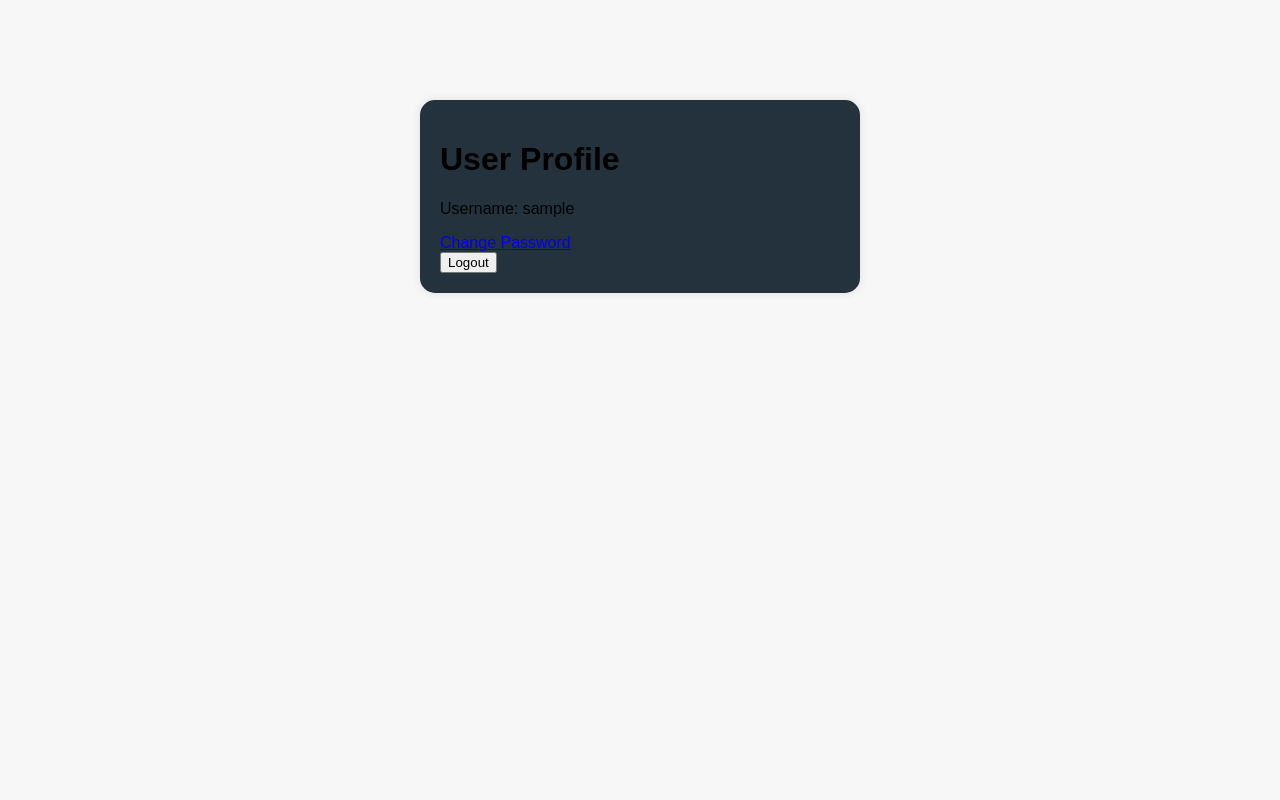
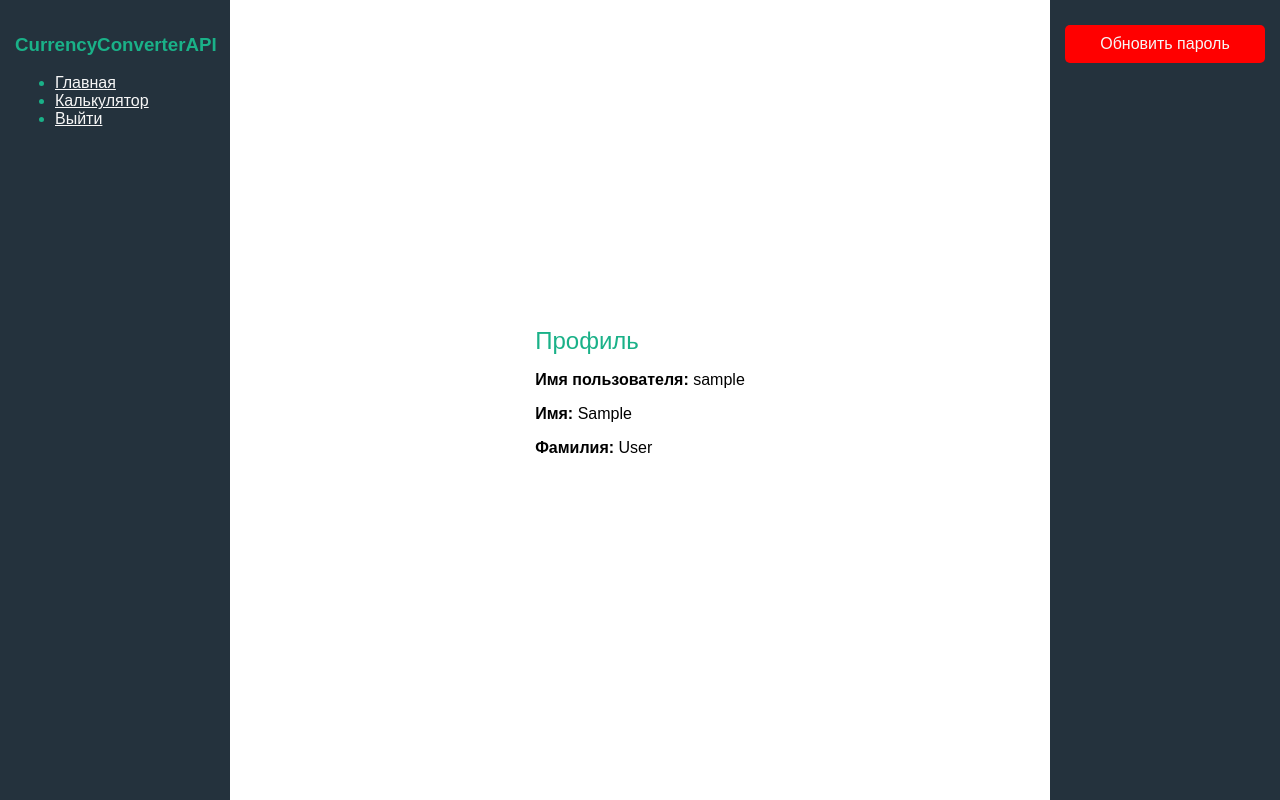
Before and after one commit to WalkMan-19/CurrencyConverterAPI, a Django app: page /profile in a window 1280 px wide. Run offline with Django 5.2, Linux system fonts and the light colour scheme; the visitor is signed in with stand-in values (Sample User, id 1).

Commit message:
Добавлены и изменены html и css для страницы профиля

```diff
--- a/templates/users/login.html
+++ b/templates/users/login.html
@@ -4,7 +4,7 @@
     <meta charset="UTF-8">
     <meta name="viewport" content="width=device-width, initial-scale=1.0">
     {% load static %}
-    <link rel="stylesheet" href="{% static 'css/styles.css' %}">
+    <link rel="stylesheet" href="{% static 'css/form_styles.css' %}">
     <title>Авторизация</title>
 </head>
 <body>
--- a/templates/users/profile.html
+++ b/templates/users/profile.html
@@ -1,21 +1,31 @@
 <!DOCTYPE html>
-<html lang="en">
+<html lang="ru">
 <head>
     <meta charset="UTF-8">
     <meta name="viewport" content="width=device-width, initial-scale=1.0">
     {% load static %}
-    <link rel="stylesheet" href="{% static 'css/styles.css' %}">
-    <title>User Profile</title>
+    <link rel="stylesheet" href="{% static 'css/profile_styles.css'%}">
+    <title>Профиль</title>
 </head>
 <body>
-    <div class="container">
-        <h1>User Profile</h1>
-        <p>Username: {{ user.username }}</p>
-        <a href="{% url 'update_password-view' %}">Change Password</a>
-        <form method="post" action="{% url 'logout' %}">
-            {% csrf_token %}
-            <button type="submit">Logout</button>
-        </form>
+    <div class="sidebar">
+        <h3>CurrencyConverterAPI</h3>
+        <ul>
+            <li><a href="/home" style="color: #f7f7f7;">Главная</a></li>
+            <li><a href="/calculator" style="color: #f7f7f7;">Калькулятор</a></li>
+            <li><a href="/logout" style="color: #f7f7f7;">Выйти</a></li>
+        </ul>
+    </div>
+    <div class="main">
+        <div class="profile">
+            <div class="profile-title">Профиль</div>
+            <p><strong>Имя пользователя:</strong> {{ user.username }}</p>
+            <p><strong>Имя:</strong> {{ user.first_name }}</p>
+            <p><strong>Фамилия:</strong> {{ user.last_name }}</p>
+        </div>
+    </div>
+    <div class="actions">
+        <a href="{% url 'update_password-view' %}" class="action-button">Обновить пароль</a>
     </div>
 </body>
 </html>
--- a/templates/users/signup.html
+++ b/templates/users/signup.html
@@ -4,7 +4,7 @@
     <meta charset="UTF-8">
     <meta name="viewport" content="width=device-width, initial-scale=1.0">
     {% load static %}
-    <link rel="stylesheet" href="{% static 'css/styles.css' %}">
+    <link rel="stylesheet" href="{% static 'css/form_styles.css' %}">
     <title>Регистрация</title>
 </head>
 <body>
--- /dev/null
+++ b/users/static/css/profile_styles.css
@@ -0,0 +1,54 @@
+body {
+    display: flex;
+    margin: 0;
+    font-family: Arial, sans-serif;
+    height: 100vh;
+}
+
+.sidebar {
+    background-color: #24323d;
+    color: #1ab188;
+    width: 200px;
+    padding: 15px;
+}
+
+.main {
+    flex-grow: 1;
+    display: flex;
+    justify-content: center;
+    align-items: center;
+    padding: 20px;
+    text-align: center;
+}
+
+.profile {
+    text-align: left;
+}
+
+.profile-title {
+    color: #1ab188;
+    font-size: 24px;
+    margin-bottom: 10px;
+}
+
+.actions {
+    background-color: #24323d;
+    color: #f7f7f7;
+    padding: 15px;
+    width: 200px;
+    text-align: center;
+}
+
+.action-button {
+    display: block;
+    background-color: red;
+    color: #f7f7f7;
+    padding: 10px;
+    margin: 10px 0;
+    text-decoration: none;
+    border-radius: 5px;
+}
+
+.action-button:hover {
+    opacity: 0.8;
+}
--- a/users/urls.py
+++ b/users/urls.py
@@ -5,5 +5,5 @@ urlpatterns = [
     path('signup', views.SignupView.as_view(), name='signup-view'),
     path('login', views.LoginView.as_view(), name='login-view'),
     path('profile', views.ProfileView.as_view(), name='profile-view'),
-    path('profile/update_password', views.UpdatePasswordView.as_view(), name='update_password-view')
+    path('update_password', views.UpdatePasswordView.as_view(), name='update_password-view')
 ]
--- a/users/views.py
+++ b/users/views.py
@@ -21,14 +21,7 @@ class SignupView(CreateAPIView):
         if serializer.is_valid():
             self.perform_create(serializer)
             return Response(serializer.data, status=status.HTTP_201_CREATED)
-        return render(
-            request,
-            self.template_name,
-            {
-                'error_message': serializer.errors,
-                'data': request.data
-            }
-        )
+        return render(request, self.template_name, {'error_message': serializer.errors, 'data': request.data})
 
 
 class LoginView(CreateAPIView):
@@ -43,39 +36,31 @@ class LoginView(CreateAPIView):
         serializer = self.get_serializer(data=request.data)
         if serializer.is_valid(raise_exception=False):
             login(request=self.request, user=serializer.save())
-            return Response(
-                {
-                    "message": "Авторизация прошла успешно."
-                }
-            )
-        return render(
-            request,
-            self.template_name,
-            {
-                "error_message": serializer.errors
-            }
-        )
+            return Response({"message": "Авторизация прошла успешно."})
+        return render(request, self.template_name, {"error_message": serializer.errors})
 
 
 class ProfileView(RetrieveUpdateDestroyAPIView):
     queryset = User.objects.all()
     serializer_class = ProfileSerializer
     permission_classes = (permissions.IsAuthenticated,)
+    template_name = 'users/profile.html'
 
     def get_object(self):
         return self.request.user
 
     def get(self, request, *args, **kwargs):
         user = request.user
-        return render(request, 'users/profile.html', {'user': user})
+        return render(request, self.template_name, {'user': user})
 
     def perform_destroy(self, instance):
         logout(self.request)
 
 
 class UpdatePasswordView(UpdateAPIView):
-    # permission_classes = (permissions.IsAuthenticated, )
+    permission_classes = (permissions.IsAuthenticated, )
     serializer_class = UpdatePasswordSerializer
+    template_name = 'users/update_password.html'
 
     def get(self, request):
-        return render(request, 'update_password.html')
+        return render(request, self.template_name)
```
Also changed, not shown: templates/users/update_password.html (+22 -11 lines), users/static/css/form_styles.css (renamed from users/static/css/styles.css).
